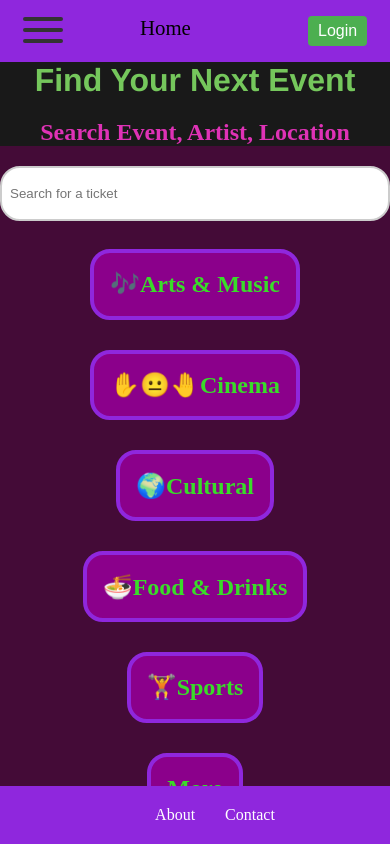
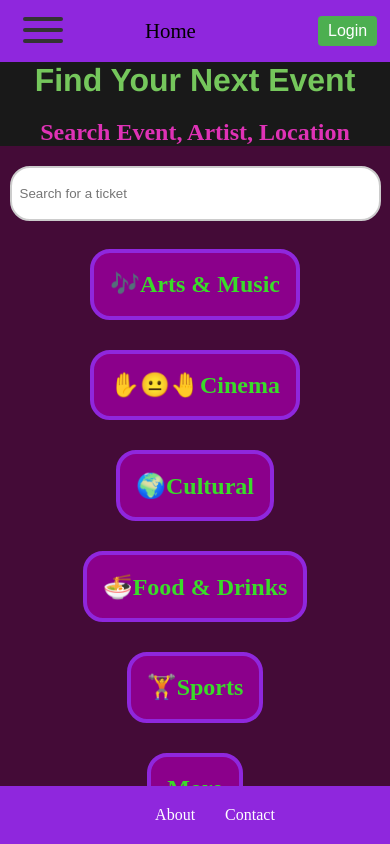
Before and after one commit to IDATA2301/idata2301-ticketlords-group4, a React (Vite) app: page / in a window 390 px wide. Shown: the top 844 px of the page. Built offline with nearby package versions, Linux system fonts and the light colour scheme.

Commit message:
topbar is now sticky for mobile

```diff
--- a/src/css/index.css
+++ b/src/css/index.css
@@ -26,6 +26,14 @@ footer a {
   display: flex;
   justify-content: space-between;
   padding: 1rem 0.8rem;
+}
+
+@media (max-width: 600px) {
+  .topnav {
+    position: sticky;
+    top: 0;
+    z-index: 1000;
+  }
 }
 
 .topnav a {
@@ -80,9 +88,32 @@ body {
 .search-container input[type="text"] {
   height: 35px;
   padding: 8px;
-  width: 500px;
+  width: min(90vw, 500px);
   border-radius: 20px;
   border: 2px solid #ccc;
+}
+
+@media (max-width: 600px) {
+  .search-container input[type="text"] {
+    width: 90vw;
+  }
+}
+
+@media (max-width: 400px) {
+  .topnav {
+    flex-direction: row;
+    align-items: center;
+    gap: 0.5rem;
+  }
+
+  .topnav-middle {
+    flex: 1;
+    text-align: center;
+  }
+
+  .topnav-right {
+    margin-right: 0;
+  }
 }
 
 .event {
```
